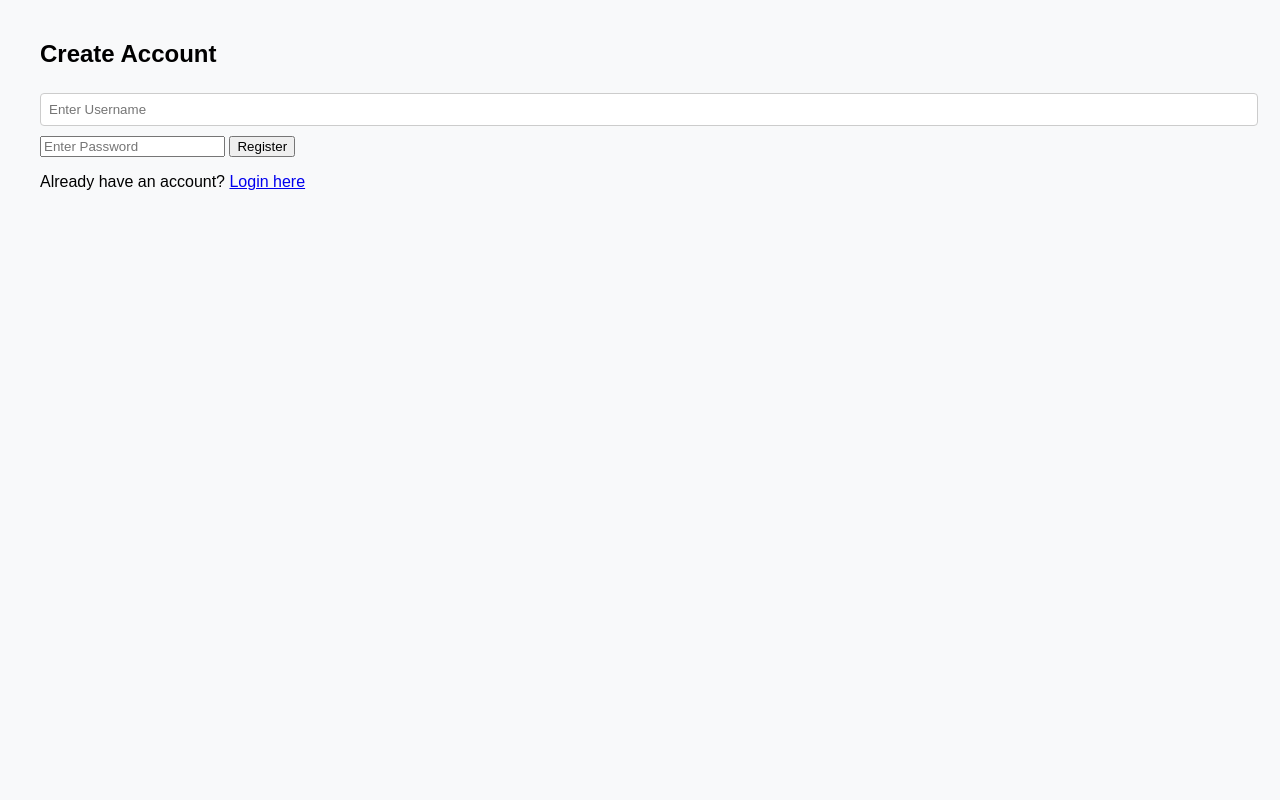
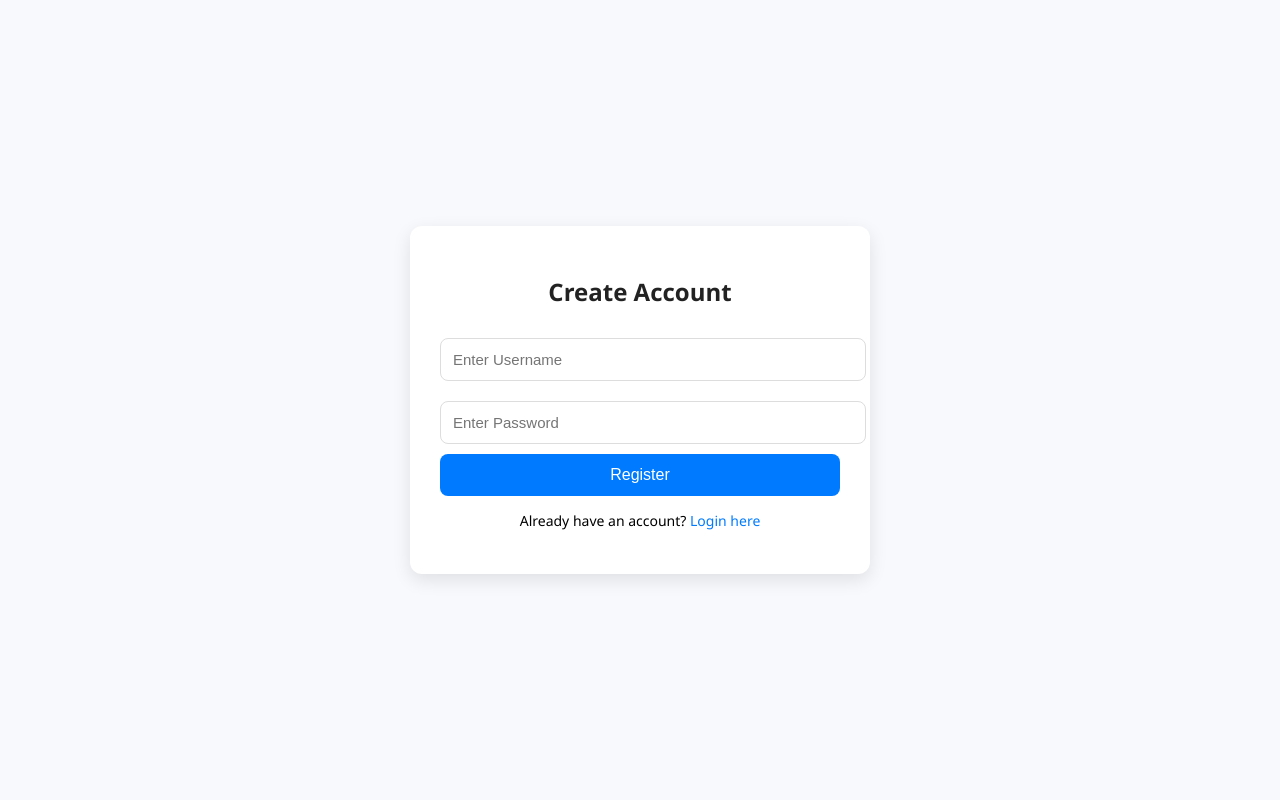
Before and after one commit to sunil11122251/My-internship-project, a PHP site: page /register.php in a window 1280 px wide. Run offline with PHP 8.4, Linux system fonts and the light colour scheme.

Commit message:
Update register.php

```diff
--- a/Task4/register.php
+++ b/Task4/register.php
@@ -4,7 +4,101 @@
 <html>
 <head>
     <title>Register</title>
-    <link rel="stylesheet" href="style.css">
+    <style>
+        body {
+            font-family: "Segoe UI", Tahoma, Geneva, Verdana, sans-serif;
+            background: #f8f9fc; /* light gray background */
+            display: flex;
+            justify-content: center;
+            align-items: center;
+            height: 100vh;
+            margin: 0;
+        }
+
+        .container {
+            background: #fff;
+            padding: 30px;
+            border-radius: 12px;
+            box-shadow: 0 6px 18px rgba(0, 0, 0, 0.1);
+            width: 100%;
+            max-width: 400px;
+            text-align: center;
+        }
+
+        .container h2 {
+            margin-bottom: 20px;
+            font-size: 24px;
+            font-weight: 600;
+            color: #222;
+        }
+
+        input[type="text"],
+        input[type="password"] {
+            width: 100%;
+            padding: 12px;
+            margin: 10px 0;
+            border: 1px solid #ddd;
+            border-radius: 8px;
+            font-size: 15px;
+            outline: none;
+            transition: border 0.3s;
+        }
+
+        input[type="text"]:focus,
+        input[type="password"]:focus {
+            border-color: #007bff;
+        }
+
+        button {
+            background: #007bff;
+            color: #fff;
+            padding: 12px;
+            width: 100%;
+            border: none;
+            border-radius: 8px;
+            font-size: 16px;
+            cursor: pointer;
+            transition: background 0.3s;
+        }
+
+        button:hover {
+            background: #0056b3;
+        }
+
+        p {
+            margin-top: 15px;
+            font-size: 14px;
+        }
+
+        a {
+            color: #007bff;
+            text-decoration: none;
+            font-weight: 500;
+        }
+
+        a:hover {
+            text-decoration: underline;
+        }
+
+        .msg {
+            margin-top: 12px;
+            padding: 10px;
+            border-radius: 6px;
+            font-size: 14px;
+        }
+
+        .msg.success {
+            background: #e6ffed;
+            color: #2e7d32;
+            border: 1px solid #81c784;
+        }
+
+        .msg.error {
+            background: #ffe6e6;
+            color: #c62828;
+            border: 1px solid #ef9a9a;
+        }
+    </style>
 </head>
 <body>
 <div class="container">
```
